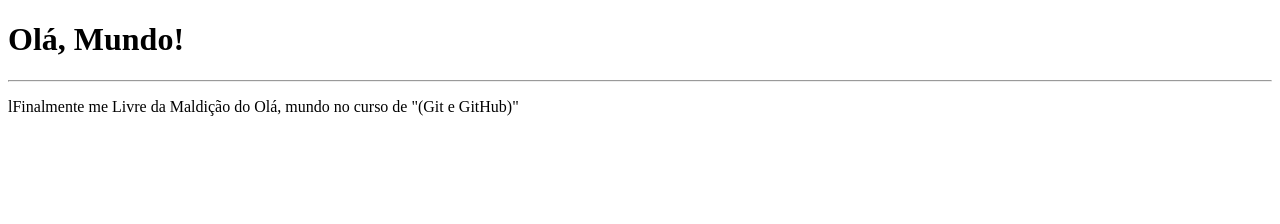
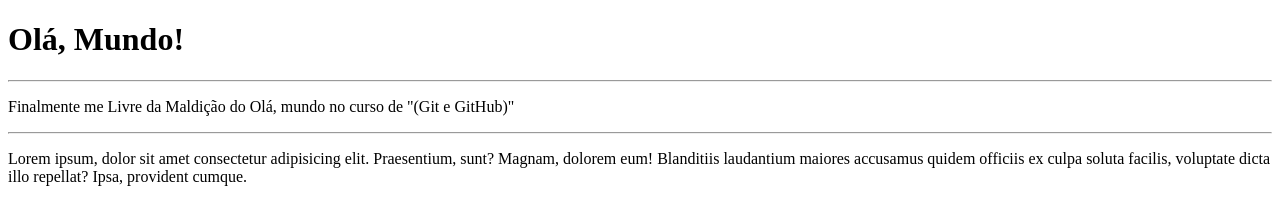
Before and after one commit to Marccello-br/Ola-Mundo, a plain HTML site: page site exemplo/index.html in a window 1280 px wide. Drawn offline with Linux system fonts and the light colour scheme.

Commit message:
Corrigido alumas Palávrs no Index.html
Corrigida Algumas Palávras no Index.html e também adiciomado algumas Linhas Horizontais entre os Parágrafos

```diff
--- a/site exemplo/index.html
+++ b/site exemplo/index.html
@@ -8,6 +8,8 @@
 <body>
 <h1>Olá, Mundo!</h1>
 <hr>
-<p>lFinalmente me Livre da Maldição do Olá, mundo no curso de "(Git e GitHub)"</p>
+<p>Finalmente me Livre da Maldição do Olá, mundo no curso de "(Git e GitHub)"</p>
+<hr>
+<p>Lorem ipsum, dolor sit amet consectetur adipisicing elit. Praesentium, sunt? Magnam, dolorem eum! Blanditiis laudantium maiores accusamus quidem officiis ex culpa soluta facilis, voluptate dicta illo repellat? Ipsa, provident cumque.</p>
 </body>
 </html>
```
